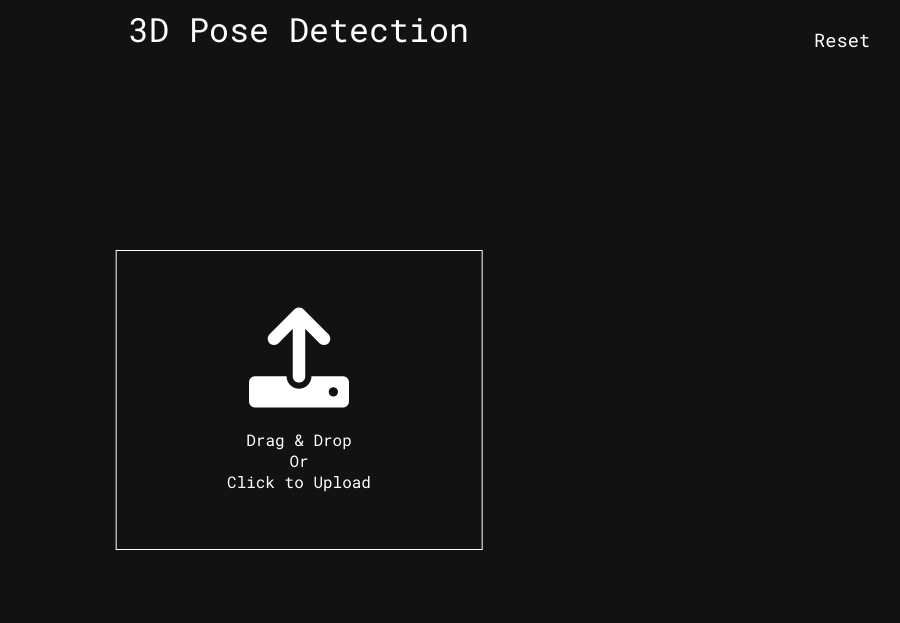
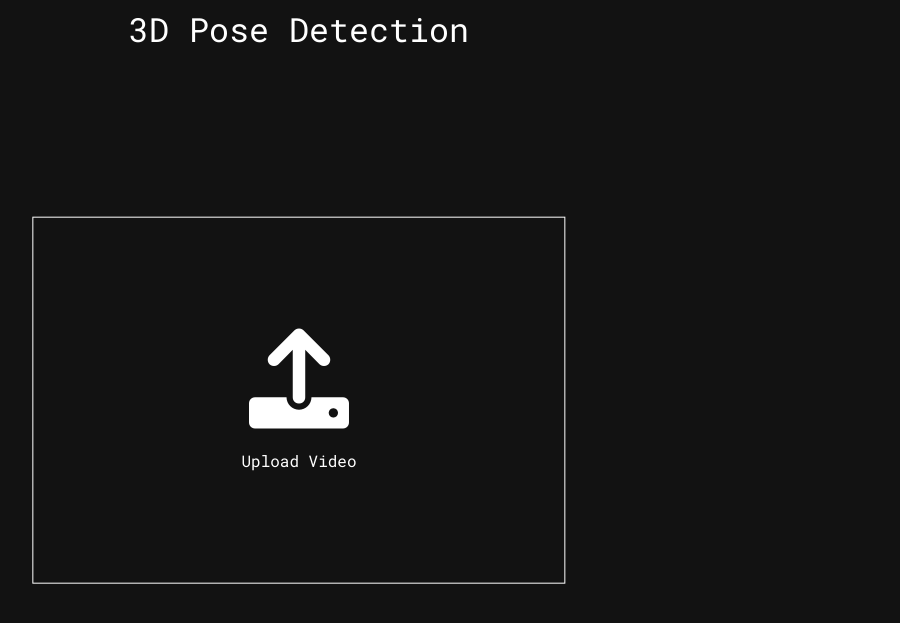
Before and after one commit to chtizo/Pose_Detect, a Django app: page / in a window 1280 px wide. Shown: the top 623 px of the page, without its empty margins (341-1241 px from the left). Run offline with Django 3.2, Linux system fonts and the light colour scheme.

Commit message:
some changes

```diff
--- a/Pose_Detect_App/templates/index.html
+++ b/Pose_Detect_App/templates/index.html
@@ -4,7 +4,7 @@
     <meta charset="UTF-8">
     <meta http-equiv="X-UA-Compatible" content="IE=edge">
     <meta name="viewport" content="width=device-width, initial-scale=1.0">
-    <title>Teaching Report with Emotion Analysis</title>
+    <title>3D Pose Detection with Machine Learning</title>
     <link rel="stylesheet" href="https://cdnjs.cloudflare.com/ajax/libs/font-awesome/6.0.0-beta3/css/all.min.css" integrity="sha512-Fo3rlrZj/k7ujTnHg4CGR2D7kSs0v4LLanw2qksYuRlEzO+tcaEPQogQ0KaoGN26/zrn20ImR1DfuLWnOo7aBA==" crossorigin="anonymous" referrerpolicy="no-referrer" />
     <style>
         @import url("https://fonts.googleapis.com/css2?family=Roboto+Mono&display=swap");
@@ -130,8 +130,8 @@
         -webkit-box-align: center;
             -ms-flex-align: center;
                 align-items: center;
-        width: 550px;
-        height: 450px;
+        width: 800px;
+        height: 550px;
         background-color: transparent;
         border: 2px solid white;
         font-size: 24px;
@@ -231,6 +231,7 @@
             outline: none;
             background-color: transparent;
             position: absolute;
+            display: none;
             top: 5%;
             right: 2%;
             transform: translate(-50%, -50%);
@@ -305,7 +306,7 @@
     </style>
 </head>
 <body>
-    <button type="button" class="reset">Reset</button>
+    <button type="button" class="reset" style="white-space: pre"><i class="fas fa-undo" style="transform: translate(0, 20%)"></i> Reset</button>
     <span class="heading">3D Pose Detection</span>
     <div class="upload-div">
         <i class="fas fa-upload"></i>
@@ -316,9 +317,9 @@
 
                 </div>
             </div>
-            <span>Drag & Drop</span>
-            <span>Or</span>
-            <span>Click to Upload</span>
+            <span>Upload Video</span>
+            <span></span>
+            <span></span>
         </div>
         <form method="POST" class="post-form" id="upload_form" enctype="multipart/form-data">
             {% csrf_token %}
@@ -528,6 +529,7 @@
                         document.querySelector('.video').querySelector('video').load();
                         document.querySelector('.download-landmarks').href = 'Pose_Detect_App/output/landmarks(in meters).txt';
                         document.querySelector('.download-landmarks').style.display = 'flex';
+                        document.querySelector('.reset').style.display = 'flex';
 
                         first = true;
                         setControls();
```
Also changed, not shown: 2 other files.
